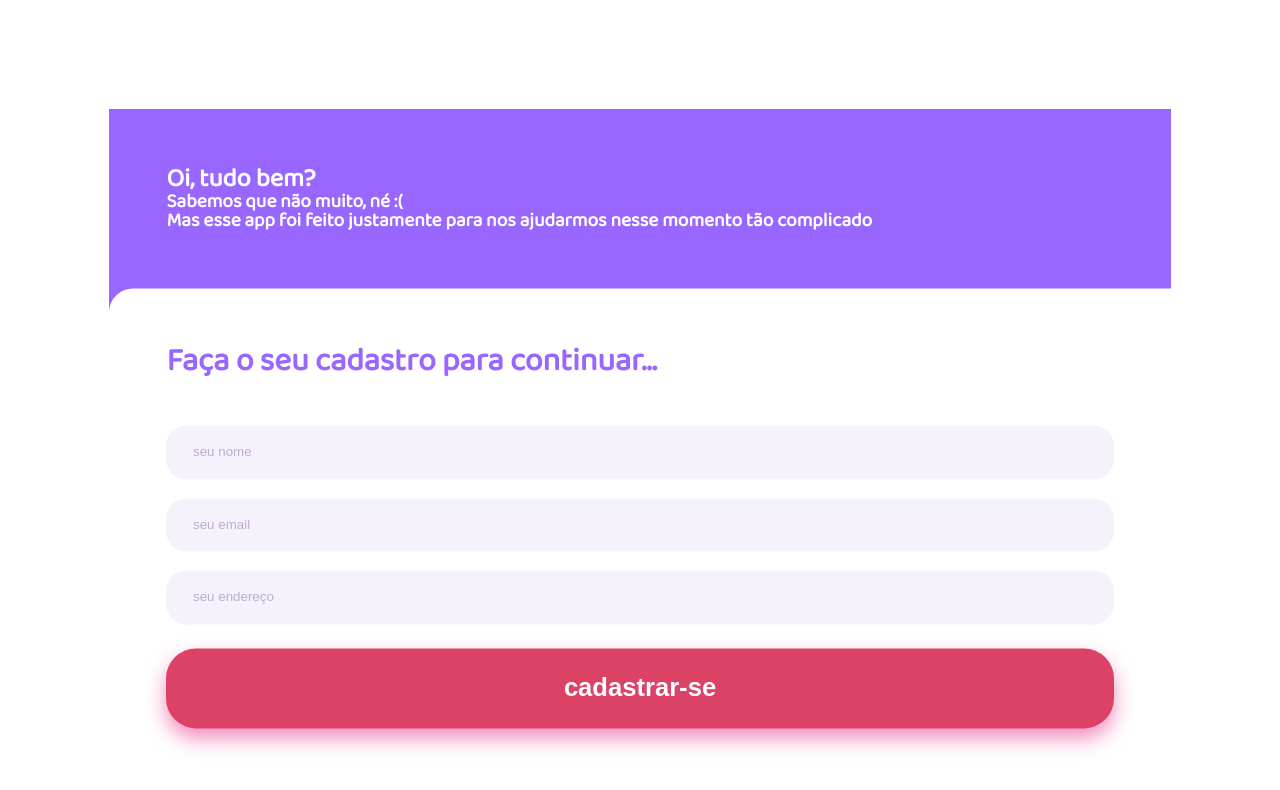
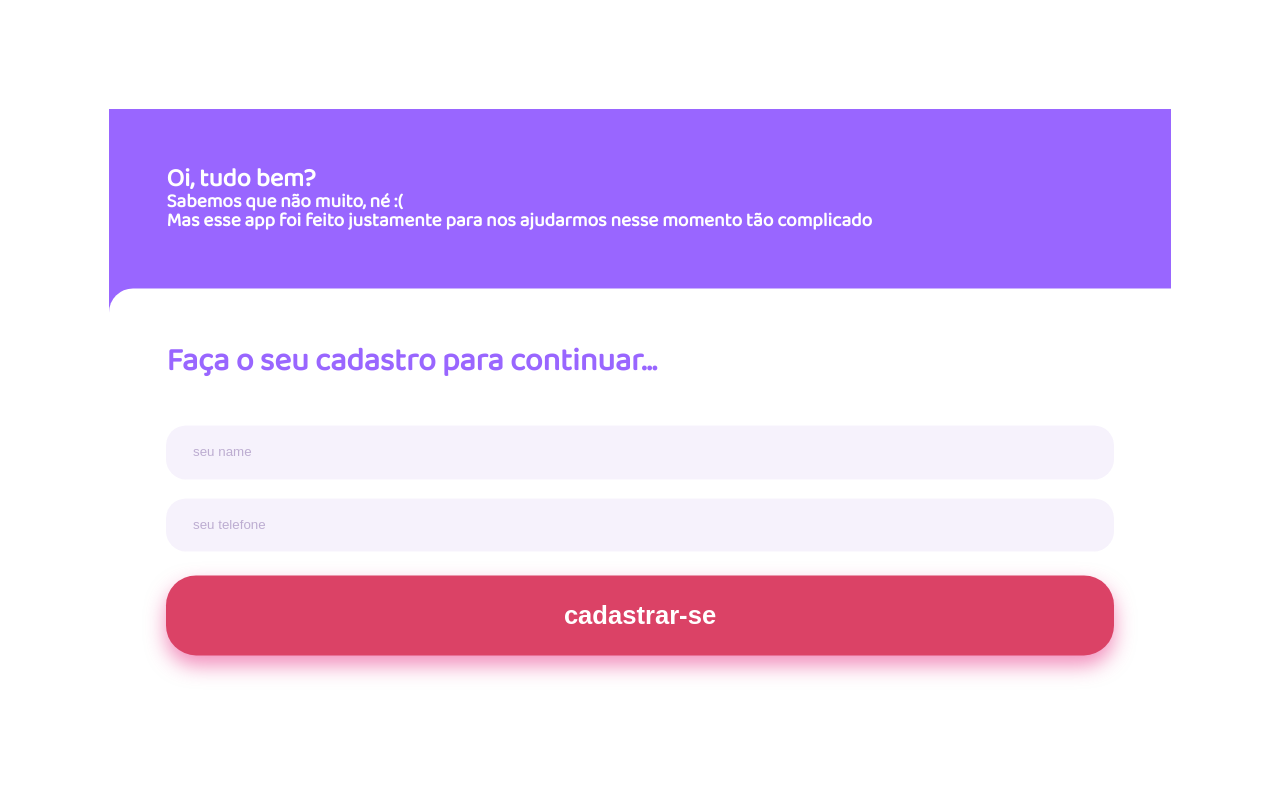
Before and after one commit to kmvbatista/fica-em-casa-front, a React (Create React App) app: page /first-signup in a window 1280 px wide. Shown: the top 790 px of the page. Built offline with nearby package versions, Linux system fonts and the light colour scheme.

Commit message:
passing data on initial forms

```diff
--- a/src/pages/FirstSignup/components/InitialForm/InitialForm.js
+++ b/src/pages/FirstSignup/components/InitialForm/InitialForm.js
@@ -17,21 +17,20 @@ export default function InitialForm(props) {
 
         <InputBlock className='input-block'>
           <LoginInput
-            placeholder='seu nome'
-            name='nome'
-            id='nome'
+            placeholder='seu name'
+            name='name'
+            id='name'
             required
+            value={props.name}
+            onChange={(e) => props.setName(e.target.value)}
           ></LoginInput>
           <LoginInput
-            placeholder='seu email'
-            name='email'
-            id='email'
-            required
-          ></LoginInput>
-          <LoginInput
-            placeholder='seu endereço'
-            name='password'
-            id='password'
+            onChange={(e) => props.setPhone(e.target.value)}
+            placeholder='seu telefone'
+            name='tel'
+            id='tel'
+            type='tel'
+            value={props.phone}
             required
           ></LoginInput>
           <RegisterButton onClick={() => props.handleSubmit()}>
--- a/src/pages/FirstSignup/index.js
+++ b/src/pages/FirstSignup/index.js
@@ -5,33 +5,24 @@ import Welcome from './components/Welcome/Welcome';
 import api from '../../services/api';
 import InitialForm from './components/InitialForm/InitialForm';
 export default function Login() {
-  const [email, setEmail] = useState('');
-  const [password, setPassword] = useState('');
+  const [name, setName] = useState('');
+  const [phone, setPhone] = useState('');
 
   const history = useHistory();
 
   const handleSubmit = async () => {
-    const dataToSend = { email, password };
-    try {
-      const response = await api.post('/help', dataToSend);
-      console.log(response);
-      const { user, token } = response.data;
-      document.cookie = `token: ${JSON.stringify(
-        token,
-      )}; user: ${JSON.stringify(user)};`;
-    } catch (error) {
-      console.log(error);
-    }
+    history.push('second-signup', { name, phone });
   };
 
   return (
     <div style={{ padding: 0 }}>
       <Welcome></Welcome>
       <InitialForm
-        email={email}
-        setEmail={setEmail}
-        password={setPassword}
-        handleSubmit={() => history.push('/need-help-options')}
+        phone={phone}
+        setPhone={setPhone}
+        name={name}
+        setName={setName}
+        handleSubmit={handleSubmit}
       ></InitialForm>
     </div>
   );
--- a/src/pages/SecondSignup/Components/SecondForm/SecondForm.js
+++ b/src/pages/SecondSignup/Components/SecondForm/SecondForm.js
@@ -14,7 +14,9 @@ export default function SecondForm(props) {
     <div className='container'>
       <Container>
         <Title>
-          <strong style={{ fontSize: 'inherit' }}>Agora crie o seu login e senha!</strong>
+          <strong style={{ fontSize: 'inherit' }}>
+            Agora crie o seu login e senha!
+          </strong>
         </Title>
 
         <InputBlock className='input-block'>
@@ -22,18 +24,24 @@ export default function SecondForm(props) {
             placeholder='Seu telefone'
             name='telefone'
             id='telefone'
+            value={props.phone}
+            onChange={(e) => props.setPhone(e.target.value)}
             required
           ></LoginInput>
           <LoginInput
             placeholder='Criar senha'
+            type='password'
             name='password'
-            id='password'
             required
+            value={props.password}
+            onChange={(e) => props.setPassword(e.target.value)}
           ></LoginInput>
           <LoginInput
             placeholder='Confirmar senha'
-            name='password'
-            id='password'
+            type='password'
+            value={props.confirmPassword}
+            onChange={(e) => props.setConfirmPassword(e.target.value)}
+            name='confirmPassword'
             required
           ></LoginInput>
           <RegisterButton onClick={() => props.handleSubmit()}>
--- a/src/pages/SecondSignup/index.js
+++ b/src/pages/SecondSignup/index.js
@@ -1,27 +1,21 @@
 import React, { useState } from 'react';
 import { useHistory } from 'react-router-dom';
 import Wait from './Components/Wait';
-import api from '../../services/api';
 
 import SecondForm from './Components/SecondForm/SecondForm';
+import { useEffect } from 'react';
 
 export default function SignIn() {
-  const [telefone, setTelefone] = useState('');
+  const history = useHistory();
+  const dataComing = history.location.state;
+  const [phone, setPhone] = useState(dataComing.phone);
   const [password, setPassword] = useState('');
-
-  const history = useHistory();
+  const [confirmPassword, setConfirmPassword] = useState('');
 
   const handleSubmit = async () => {
-    const dataToSend = { telefone, password };
-    try {
-      const response = await api.post('/sessions', dataToSend);
-      console.log(response);
-      const { user, token } = response.data;
-      document.cookie = `token: ${JSON.stringify(
-        token,
-      )}; user: ${JSON.stringify(user)};`;
-    } catch (error) {
-      console.log(error);
+    if (password == confirmPassword) {
+      const dataToNextPage = { phone, password, confirmPassword };
+      history.push('choose-group', dataToNextPage);
     }
   };
 
@@ -29,10 +23,13 @@ export default function SignIn() {
     <div style={{ padding: 0 }}>
       <Wait></Wait>
       <SecondForm
-        telefone={telefone}
-        setTelefone={setTelefone}
-        password={setPassword}
-        handleSubmit={() => history.push('/choose-group')}
+        phone={phone}
+        setPhone={setPhone}
+        password={password}
+        setPassword={setPassword}
+        confirmPassword={confirmPassword}
+        setConfirmPassword={setConfirmPassword}
+        handleSubmit={handleSubmit}
       ></SecondForm>
     </div>
   );
--- a/src/routes/routes.js
+++ b/src/routes/routes.js
@@ -1,7 +1,7 @@
 import React, { lazy, Suspense } from 'react';
 import { Route, Switch } from 'react-router-dom';
 const FirstSignup = lazy(() => import('../pages/FirstSignup/index'));
-// const SecondSignup = lazy(() => import('../pages/SecondSignup/index'));
+const SecondSignup = lazy(() => import('../pages/SecondSignup/index'));
 const ChoseGroup = lazy(() => import('../pages/ChooseGroup/index'));
 const NeedHelpForm = lazy(() => import('../pages/NeedHelpForm/index'));
 const NeedHelpOptions = lazy(() => import('../pages/NeedHelpOptions/index'));
@@ -16,9 +16,9 @@ export default function Routes() {
         <Route exact path='/first-signup'>
           <FirstSignup></FirstSignup>
         </Route>
-        {/* <Route exact path='/second-signup'>
+        <Route exact path='/second-signup'>
           <SecondSignup></SecondSignup>
-        </Route> */}
+        </Route>
         <Route exact path='/choose-group'>
           <ChoseGroup></ChoseGroup>
         </Route>
```
